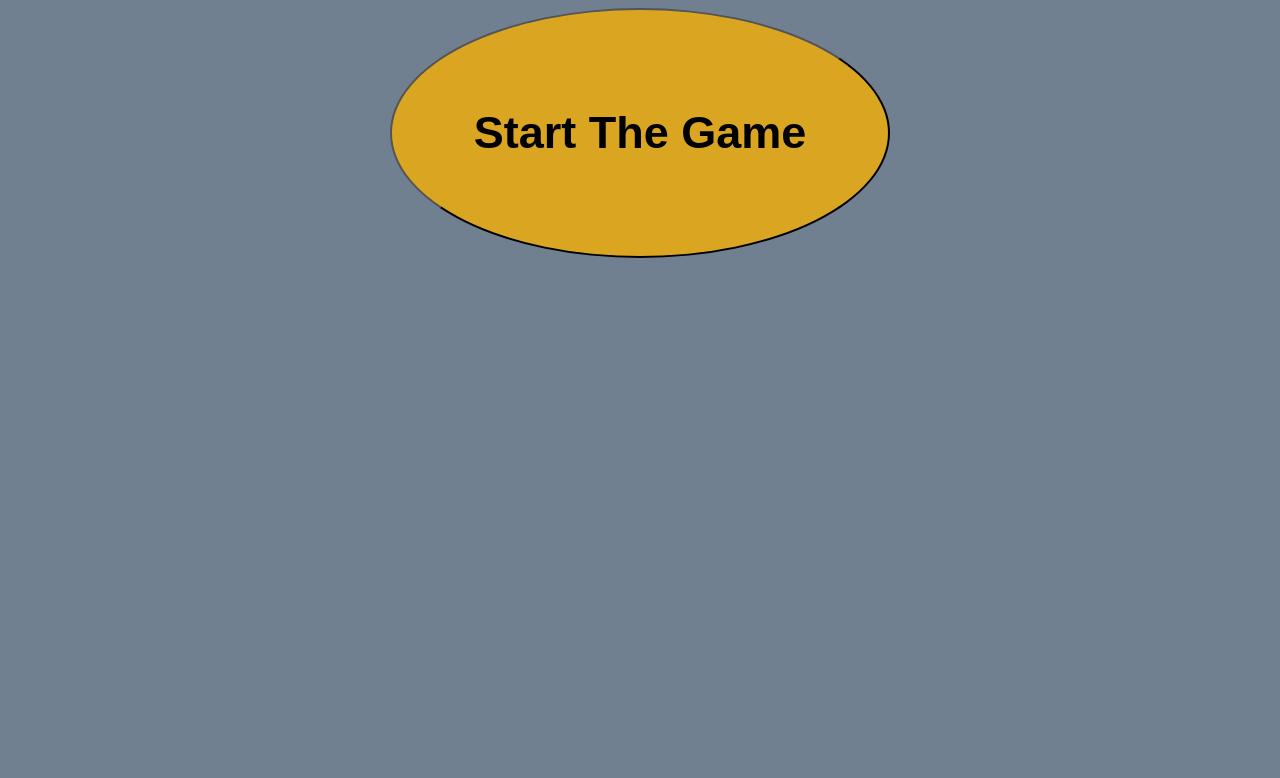
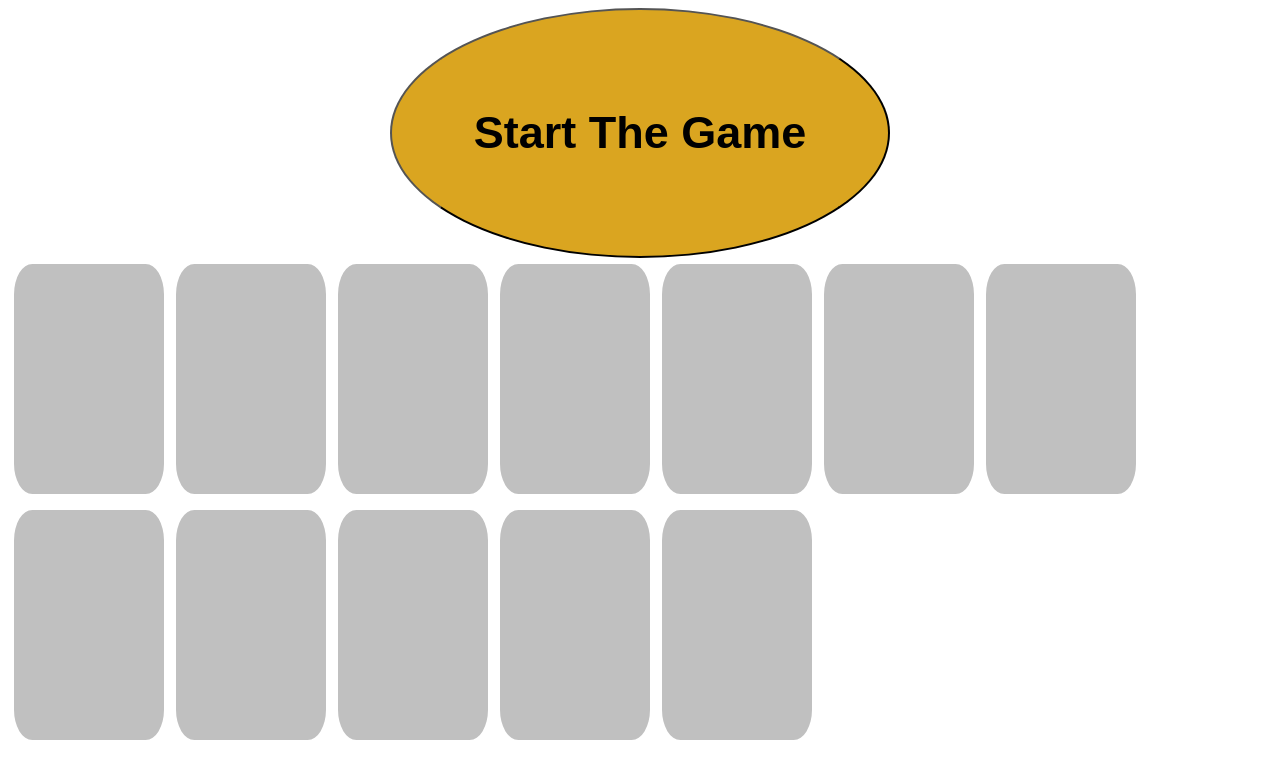
Before and after one commit to Norbert-git/Project-1-Game, a plain HTML site: page index.html in a window 1280 px wide. Both pictures are taken after a click on the button "Start The Game". Drawn offline with Linux system fonts and the light colour scheme.

Commit message:
lunch time

```diff
--- a/css/style.css
+++ b/css/style.css
@@ -1,5 +1,5 @@
 body {
-    background-color: slategray;
+    background-color: white;
 
 
 }
@@ -18,3 +18,20 @@ button {
     margin: auto;
     background-color: goldenrod;
 }
+
+  .blocks div{
+    display: flex;
+    display: inline-block;
+    flex-direction: row;
+    align-items: center;
+    justify-content: center;
+    width:  150px;
+    height: 230px;
+    margin: auto;
+    background-color:silver;
+    border: 6px solid #ffffff;
+    border-radius: 15%;
+
+
+
+}
--- a/index.html
+++ b/index.html
@@ -7,12 +7,24 @@
     <title>Projetc1</title>
 </head>
 <body>
+
     <header>
         <div>
             <button>Start The Game</button>
 
         </div>
+        <div class="blocks"></div>
+
     </header>
-    <script>js/main.js</script>
+
+
+
+
+
+
+
+
+
+    <script defer src= "js/main.js"></script>
 </body>
 </html>
--- a/js/main.js
+++ b/js/main.js
@@ -1 +1,35 @@
-console.log('senity checks')
+// console.log('senity checks')
+
+
+// // link the start button
+
+const blocksContainer = document.querySelector('.blocks')
+document.querySelector('button').addEventListener("click", () => {
+    createBlocks(12)
+})
+
+// // // create the blocks
+
+const createBlocks = (numberOfBlocks) => {
+    for (let i =0; i< numberOfBlocks; i++){
+        const blocks = document.createElement('div')
+        blocksContainer.append(blocks)
+    }
+}
+// // // create the back of the pictures
+
+// // // flip over the cards
+
+// document.querySelector('.blocks').addEventListener('click', flipPicture)
+
+// const flipPicture = () => {
+//     if (event.target === createBlocksContainer){
+
+
+
+
+
+
+
+
+// document.querySelector('.blocks').addEventListener('click', flipPicture)
```
Also changed, not shown: img/frames.jpg (added), 2 other files.
